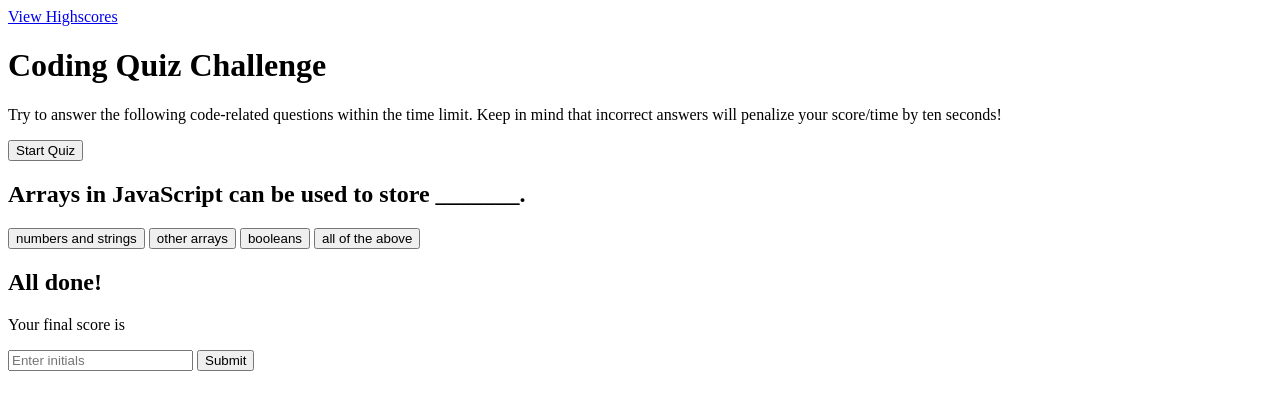
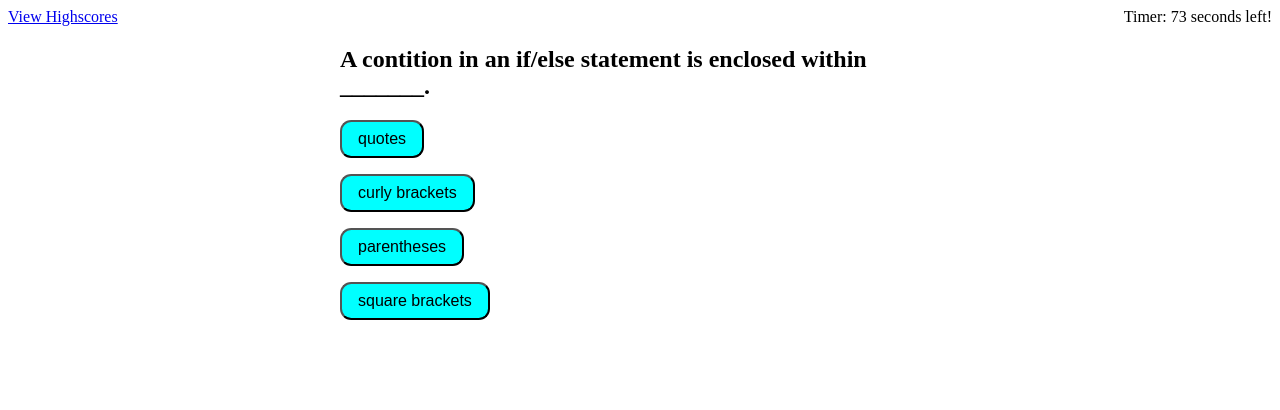
Before and after one commit to Nardgie/code-quiz-challenge, a plain HTML site: page index.html in a window 1280 px wide. Both pictures are taken after a click on the button "Start Quiz". Drawn offline with Linux system fonts and the light colour scheme.

Commit message:
Main function of quiz in js and created new html file

```diff
--- a/assets/style.css
+++ b/assets/style.css
@@ -0,0 +1,29 @@
+.container {
+    width: 100%;
+    max-width: 600px;
+    margin: 0 auto;
+    padding: 0 20px;
+    display: flex;
+    flex-direction: column;
+}
+
+header {
+    display: flex;
+    justify-content: space-between;
+}
+
+.end {
+    display: none;
+}
+
+.choice {
+    display: block;
+    margin: 1rem 0;
+    padding: 0.5rem 1rem;
+    font-size: 1rem;
+}
+
+button {
+    background-color: aqua;
+    border-radius: 0.7rem;
+}
--- a/index.html
+++ b/index.html
@@ -35,11 +35,16 @@
                 <button class="choice" id="c3"></button>
                 <button class="choice" id="c4"></button>
             </div>
+            <!-- <hr> -->
+<!--Feedback for correct/incorrect answers-->
+            <div class="feedback">
+                <p id="feedback"></p>
+            </div>
         </div>
 
         <div class="end">
             <h2 id="done">All done!</h2>
-            <p id="final-score">Your final score is</p>
+            <p id="final-score"></p>
 <!--Form for initials-->
             <form action="highscores.html">
                 <input type="text" name="initials" id="initials" placeholder="Enter initials">
--- a/script.js
+++ b/script.js
@@ -8,9 +8,16 @@ var finalScore = document.querySelector("#final-score");
 
 var submit = document.querySelector("#submit");
 
+var feedback = document.querySelector("#feedback");
+
+var feedbackDiv = document.querySelector(".feedback");
+
 
 
 var timeLeft = 75; // 75 seconds
+var score = 0;
+
+
 // JavaScript quiz questions
 var questions = [
     {
@@ -41,16 +48,56 @@ var questions = [
 ]
 
 // A function to display questions and choices
+var currentQuestionIndex = 0;
 
 function displayQuestion() {
+// Put this loop in event listener?
+    var currentQuestion = questions[currentQuestionIndex];
+    question.textContent = currentQuestion.title;
+    choice.forEach(function (choice, i) {
+        choice.textContent = currentQuestion.choices[i];
+        choice.addEventListener("click", function () {
+        // if choice is correct
+            if (choice.textContent === currentQuestion.answer) {
+            //create hr element
+                score += 10;
+                feedback.textContent = "Correct!";
+                currentQuestionIndex++;
+                displayQuestion();
 
-    for (let i = 0; i< questions.length; i++) {
-        var currentQuestion = questions[i];
-        question.textContent = currentQuestion.title;
-        choice.forEach(function (choice, i) {
-            choice.textContent = currentQuestion.choices[i];
+            //prepend hr element to feedback
+            } else {
+                score -= 2
+                feedback.textContent = "Incorrect. Please try again.";
+                timeLeft -= 10;
+            }
+        // display "Correct!"
+        // else
+        // display "Wrong!"
+        // subtract 10 seconds from timer
         });
-    }
+    });
+
+}
+
+    // choice.addEventListener("click", function () {
+    //     // if choice is correct
+    //     if (choice.textContent === currentQuestion.answer) {
+    //         //create hr element
+    //         document.createElement("hr");
+    //         feedbackDiv.prepend(hr);
+    //         feedback.textContent = "Correct!";
+
+    //         //prepend hr element to feedback
+    //     } else {
+    //         feedback.textContent = "Incorrect. Please try again.";
+    //         // timeLeft -= 10;
+    //     }
+    //     // display "Correct!"
+    //     // else
+    //     // display "Wrong!"
+    //     // subtract 10 seconds from timer
+    // });
 
     // question.textContent = currentQuestion.title;
 
@@ -58,21 +105,51 @@ function displayQuestion() {
     //     choice.textContent = currentQuestion.choices[i];
     // });
 
-}
 
-start.addEventListener("click", displayQuestion);
+
+start.addEventListener("click", function () {
+    startQuiz();
+    displayQuestion();
+});
 
 function startQuiz() {
+    document.querySelector(".header").style.display = "none";
+    start.style.display = "none";
+
     var countdown = setInterval(function () {
         timeLeft--;
-        timer.textContent = "Timer: " + timeLeft;
+        timer.textContent = "Timer: " + timeLeft + " seconds left!";
 
-        if (timeLeft === 0) {
+        if (timeLeft === 0 || (currentQuestionIndex === questions.length)) {
             clearInterval(countdown);
+
+            var highscores = JSON.parse(sessionStorage.getItem('highscores')) || [];
+            highscores.push({ initials: prompt('Enter your initials'), score: score });
+            sessionStorage.setItem('highscores', JSON.stringify(highscores));
+
+            //Please Remember to change to double quotes!!!!
+            document.querySelector('.end').style.display = 'block';
+            document.querySelector('.final-score').textContent = "Your final score is: " + score + ".";
+            document.querySelector('.start').style.display = 'none';
+            document.querySelector('.quiz').style.display = 'none';
+            document.querySelector('.choices').style.display = 'none';
+            document.querySelector('.feedback').style.display = 'none';
             // All Done and Final Score
             // hide questions
             // show final score
 
         }
     }, 1000);
+
+
 }
+
+function endQuiz() {
+
+    // All Done and Final Score
+    // hide questions
+    // show final score
+}
+
+// start.addEventListener("click", startQuiz);
+//Its so slooooow!!!!!!!!
```
Also changed, not shown: highscores.html (added).
